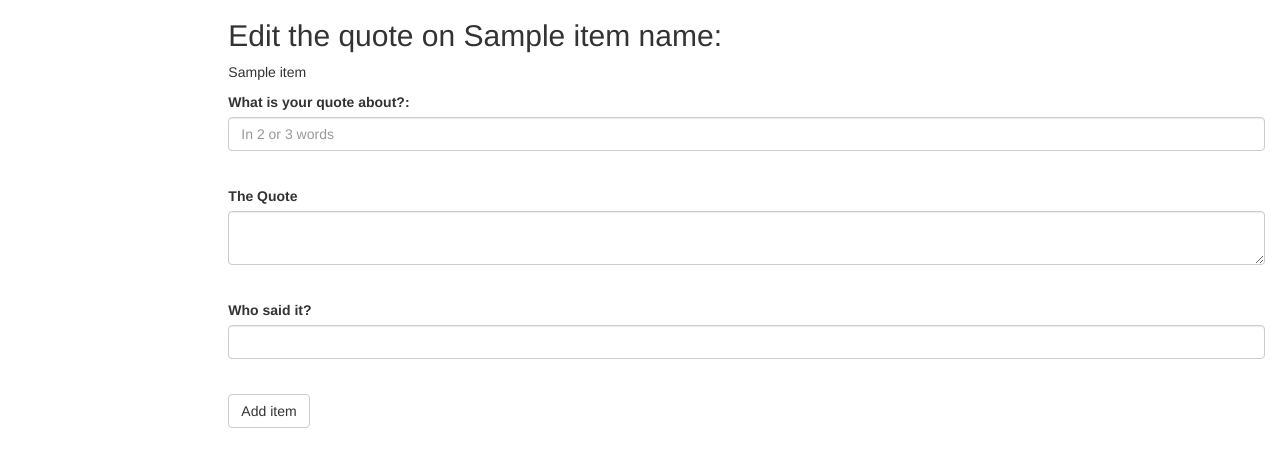
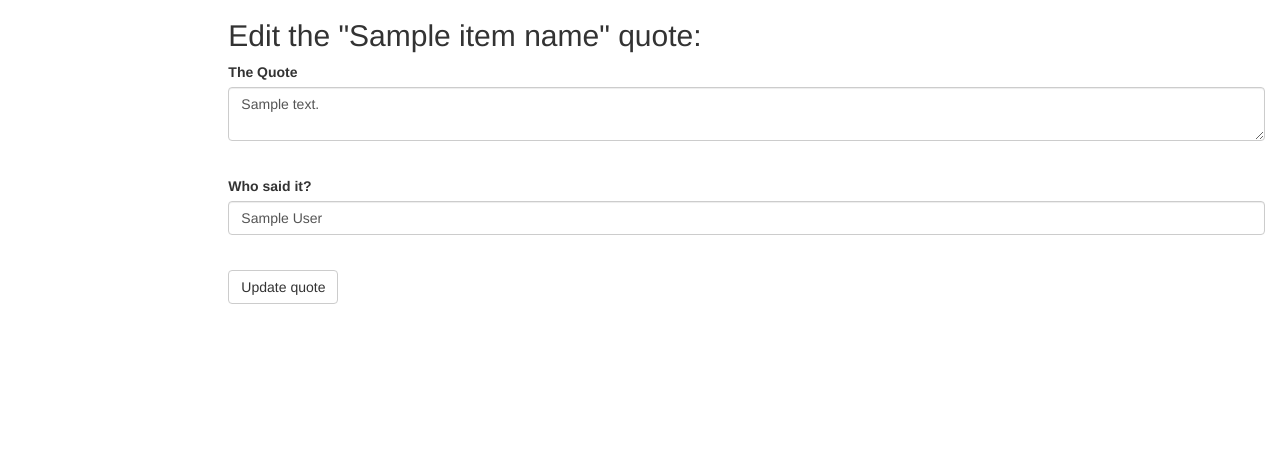
Before and after one commit to mardlin/quotes-catalog, a Flask app: template catalog/templates/editItem.html in a window 1280 px wide. Shown: the part 51-518 px from the top of the page. Run offline with Flask 2, Linux system fonts and the light colour scheme; the template is opened without the code that fills it: most values are stand-ins (such as "Sample title", 1, 10 or a date in 2020); parts of the project's set-up code (start-up, migrations or seed data) failed here and were passed over; some libraries are stand-ins or nearby versions.

Commit message:
Debug update quotes

```diff
--- a/catalog/templates/editItem.html
+++ b/catalog/templates/editItem.html
@@ -3,24 +3,20 @@
 {% block title %}editItem{% endblock %}
 
 {% block content %}
-	<h2>Edit the quote on {{ item_name }}:</h2>
-	<p>{{item.name}}</p>
+	<h2>Edit the "{{ item_name }}" quote:</h2>
 
-	<form action="{{url_for('addItem', category_name=category_name)}}" method="POST">
+	<form action="{{url_for('editItem', category_name=category_name, item_name=item_name)}}" method="POST">
 		<div class="form-group">
-			<label for="name">What is your quote about?:</label><input class="form-control" type="text" name="name" placeholder="In 2 or 3 words"><br/>
+			<label for="description">The Quote</label><textarea class="form-control" name="description">{{ item.description }}</textarea><br/>
 		</div>
 		<div class="form-group">
-			<label for="description">The Quote</label><textarea class="form-control" name="description"></textarea><br/>
-		</div>
-		<div class="form-group">
-			<label for="image">Who said it?</label><input class="form-control" type="text" name="image"><br/>
+			<label for="author">Who said it?</label><input class="form-control" type="text" name="author" value="{{item.author}}"><br/>
 		</div>
 		<div class="form-group">
 		    <input class="form-control" type="hidden" name="_csrf_token" value="{{ csrf_token() }}">
 		</div>
 		<div class="form-group">
-			<input class="btn btn-default" type="submit" value="Add item"></input><br/>
+			<input class="btn btn-default" type="submit" value="Update quote"></input><br/>
 		</div>
 	</form>
 {% endblock content %}
```
